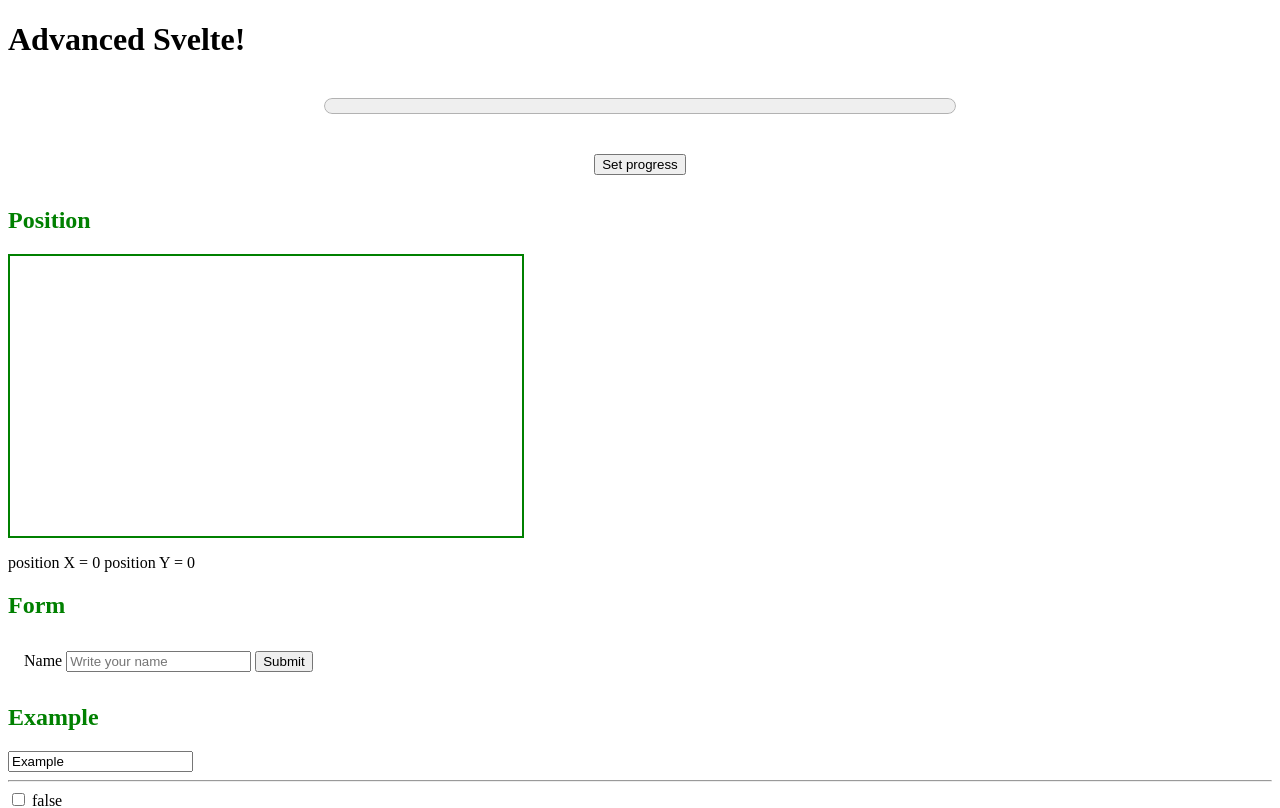
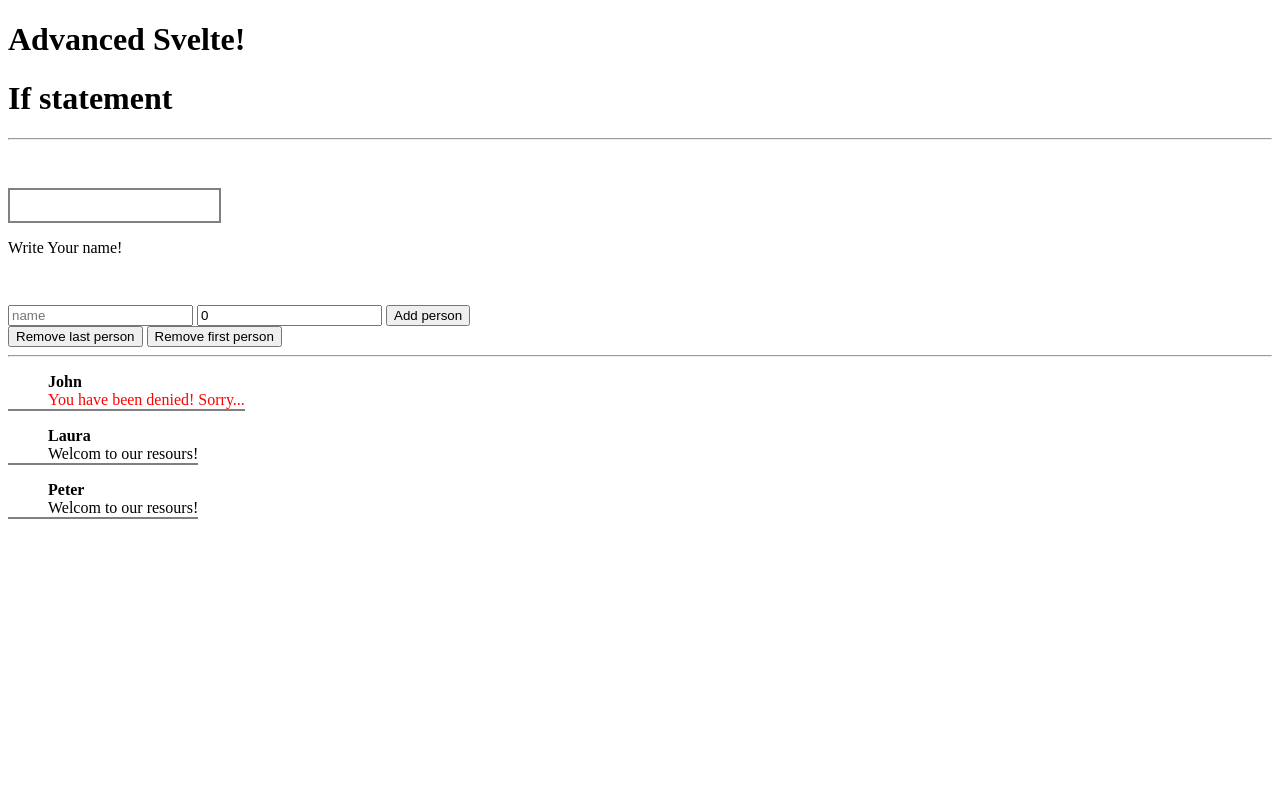
Before and after one commit to Waldemar-00/SVELTE-advanced-, a SvelteKit app: page / in a window 1280 px wide. Shown: the top 808 px of the page. Built offline with nearby package versions, Linux system fonts and the light colour scheme.

Commit message:
Repetition Svelte: each-else, if-else, adding to object and removing from object and other.

```diff
--- /dev/null
+++ b/src/components/EachStatement.svelte
@@ -0,0 +1,49 @@
+<script>
+	// @ts-nocheck
+
+	export let persons = [];
+	let number = 0;
+	let value = '';
+	function addPersonHandler() {
+		persons = [...persons, { name: value, age: number, id: Math.random().toFixed(4) }];
+	}
+	function deleteLastPersonHandler() {
+		persons.pop();
+		persons = persons;
+	}
+	function deleteFirstPersonHandler() {
+		persons = persons.slice(1);
+	}
+</script>
+
+<form on:submit={addPersonHandler}>
+	<input type="text" bind:value placeholder="name" />
+	<input type="number" bind:value={number} />
+	<button>Add person</button>
+</form>
+<button on:click={deleteLastPersonHandler}>Remove last person</button>
+<button on:click={deleteFirstPersonHandler}>Remove first person</button>
+<hr />
+{#each persons as { name, age, id } (id)}
+	<ul>
+		<li><b>{name}</b></li>
+		{#if age > 18}
+			<li>Welcom to our resours!</li>
+		{:else}
+			<li class="denied">You have been denied! Sorry...</li>
+		{/if}
+	</ul>
+{:else}
+	<p>No people at all!</p>
+{/each}
+
+<style>
+	ul {
+		list-style: none;
+		border-bottom: 2px solid grey;
+		width: fit-content;
+	}
+	.denied {
+		color: red;
+	}
+</style>
--- /dev/null
+++ b/src/components/IfStatement.svelte
@@ -0,0 +1,38 @@
+<script>
+	// @ts-nocheck
+
+	let value = '';
+	$: error = isValid(value);
+	function isValid(value) {
+		return value.length > 0 && value.length < 4;
+	}
+</script>
+
+<h1>If statement</h1>
+<hr />
+<div>
+	<input type="text" bind:value class:red={error} class:green={!error} />
+	{#if value.length > 0 && value.length < 4}
+		<p>Your name is too short! Need more than 3 characters.</p>
+	{:else if value.length > 4}
+		<p>Well done!</p>
+	{:else}
+		<p>Write Your name!</p>
+	{/if}
+</div>
+
+<style>
+	div {
+		margin: 3rem 0;
+	}
+	input {
+		outline: none;
+		padding: 0.5rem 1rem;
+	}
+	.red {
+		border: 2px solid red;
+	}
+	.green {
+		border: 2px solid grey;
+	}
+</style>
--- a/src/routes/+page.svelte
+++ b/src/routes/+page.svelte
@@ -1,14 +1,23 @@
 <script>
 	// @ts-nocheck
 
-	import Progress from '../components/Progress.svelte';
-	import Position from '../components/Position.svelte';
-	import Form from '../components/Form.svelte';
-	import InputBind from '../components/InputBind.svelte';
+	// import Progress from '../components/Progress.svelte';
+	// import Position from '../components/Position.svelte';
+	// import Form from '../components/Form.svelte';
+	// import InputBind from '../components/InputBind.svelte';
+	import IfStatement from '../components/IfStatement.svelte';
+	import EachStatement from '../components/EachStatement.svelte';
+	let persons = [
+		{ name: 'John', age: 17, id: 177 },
+		{ name: 'Laura', age: 21, id: 387 },
+		{ name: 'Peter', age: 23, id: 777 }
+	];
 </script>
 
 <h1>Advanced Svelte!</h1>
-<Progress />
+<!-- <Progress />
 <Position />
 <Form />
-<InputBind />
+<InputBind /> -->
+<IfStatement />
+<EachStatement {persons} />
```
